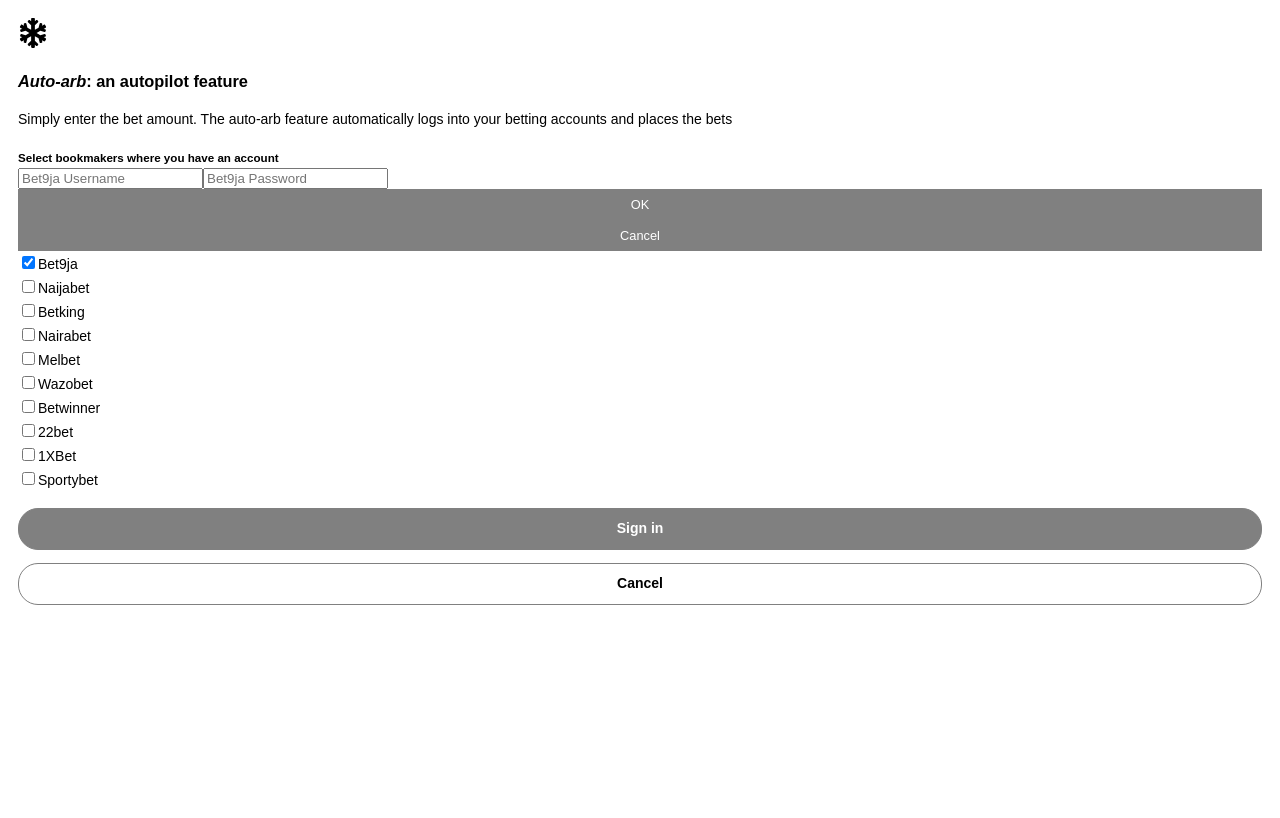
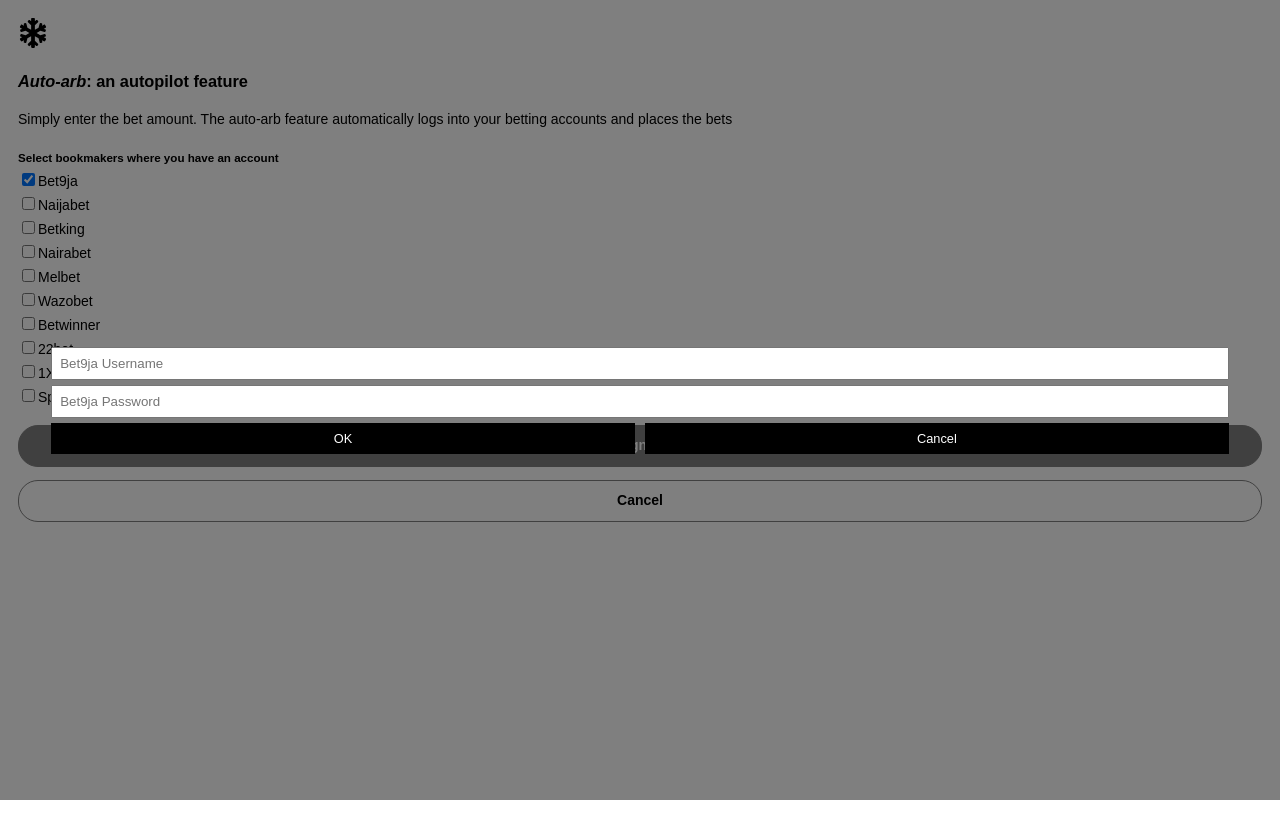
Before and after one commit to keithsimkin/Sports-Betting-Arbitrage, a React (Create React App) app in the folder frontend/: page / in a window 1280 px wide. Both pictures are taken after a click on the checkbox "Bet9ja". Built offline with nearby package versions, Linux system fonts and the light colour scheme.

Commit message:
fixing the bookie login modal

```diff
--- a/frontend/src/components/Routes/AutoArbRegister.js
+++ b/frontend/src/components/Routes/AutoArbRegister.js
@@ -45,6 +45,12 @@
 
 	}
 
+	closeBookieLoginModalWithoutData = () => {
+		this.setState({
+			isSelected: false
+		})
+	}
+
 	render() {
 		const { onRouteChange } = this.props
 		const { isSelected, bookiename } = this.state
@@ -59,7 +65,11 @@
 				</div>
 				<div>
 					<h5>Select bookmakers where you have an account</h5>
-					{ isSelected ? <BookieLoginModal bookiename={bookiename}/> : "" }
+					<BookieLoginModal
+						onClose={this.closeBookieLoginModalWithoutData}
+						isSelected={isSelected}
+						bookiename={bookiename}
+					/>
 					<div className="bookmakers">
 						<div>
 							<input onChange={this.getSelectedBookie} type="checkbox" name="bet9ja" id="bet9ja" value="Bet9ja"/>
--- a/frontend/src/components/Routes/BookieLoginModal/BookieLoginModal.js
+++ b/frontend/src/components/Routes/BookieLoginModal/BookieLoginModal.js
@@ -1,12 +1,22 @@
 import React from "react";
 import "./bookielogin.css"
 
-const BookieLoginModal = ({ bookiename }) => {
+const BookieLoginModal = ({ bookiename, isSelected }) => {
+	if (!isSelected) {
+		return null
+	}
 	return (
-		<div>
-			<input type="password" name={`${bookiename}-username`} placeholder={`${bookiename} Username`}/>
-			<input type="password" name={`${bookiename}-password`} placeholder={`${bookiename} Password`}/>
-			<button>OK</button> <button>Cancel</button>
+		<div className="bookie-login-modal-container">
+			<div className="bookie-login-modal-content">
+				<div className="bookie-login-modal">
+					<input type="password" name={`${bookiename}-username`} placeholder={`${bookiename} Username`}/>
+					<input type="password" name={`${bookiename}-password`} placeholder={`${bookiename} Password`}/>
+					<div className="bookie-login-modal-buttons">
+						<button className="b1">OK</button>
+						<button className="b2">Cancel</button>
+					</div>
+				</div>
+			</div>
 		</div>
 	)
 }
--- a/frontend/src/components/Routes/BookieLoginModal/bookielogin.css
+++ b/frontend/src/components/Routes/BookieLoginModal/bookielogin.css
@@ -0,0 +1,35 @@
+.bookie-login-modal-container {
+	position: fixed;
+	left: 0;
+	top: 0;
+	right: 0;
+	bottom: 0;
+	background-color: rgb(0, 0, 0, 0.5);
+	display: flex;
+	align-items: center;
+	justify-content: center;
+}
+
+.bookie-login-modal-content {
+	width: 92%;
+}
+
+.bookie-login-modal input {
+	width: 100%;
+	margin-bottom: 5px;
+	padding: 7px;
+}
+
+.bookie-login-modal-buttons {
+	display: flex;
+}
+
+.bookie-login-modal-buttons .b1 {
+	margin-right: 5px;
+	background-color: black;
+}
+
+.bookie-login-modal-buttons .b2 {
+	margin-left: 5px;
+	background-color: black;
+}
```
